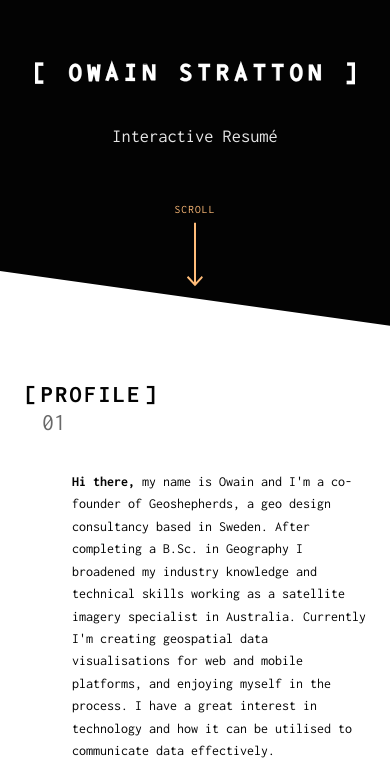
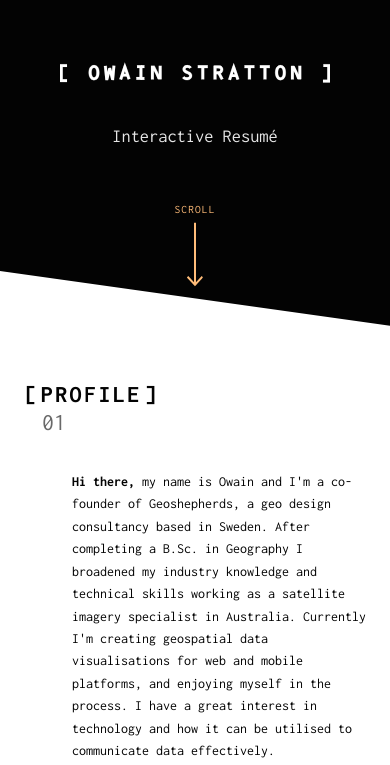
Before and after one commit to owain-stratton/web-resume, a plain HTML site: page index.html in a window 390 px wide. Shown: the part 157-922 px from the top of the page. Drawn offline with nearby package versions, Linux system fonts and the light colour scheme.

Commit message:
fitting svg opening into smaller mobile widths

```diff
--- a/main.scss
+++ b/main.scss
@@ -1083,7 +1083,7 @@ section#footer {
 }
 
 #name {
-    width: 320px;
+    width: 270px;
     @media screen and (min-width: 620px) {
         width: 486px;
     }
```
Also changed, not shown: main.css.
